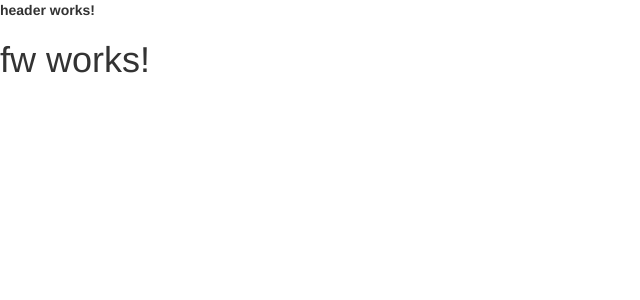
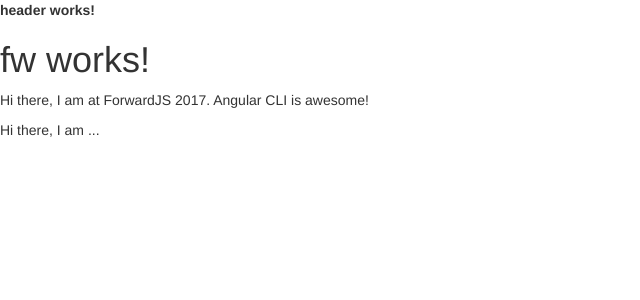
Before and after one commit to samherrmann/angular-cli-intro, an Angular app: page / in a window 1280 px wide. Shown: the top 300 px of the page, without its empty margins (0-640 px from the left). Built offline with nearby package versions, Linux system fonts and the light colour scheme.

Commit message:
Add pipe

```diff
--- a/src/app/app.component.html
+++ b/src/app/app.component.html
@@ -2,3 +2,11 @@
 <h1>
   {{title}}
 </h1>
+
+<p>
+  {{ message }}
+</p>
+
+<p>
+  {{ message | truncate: 15}}
+</p>
--- a/src/app/app.component.ts
+++ b/src/app/app.component.ts
@@ -7,4 +7,5 @@ import { Component } from '@angular/core';
 })
 export class AppComponent {
   title = 'fw works!';
+  message = 'Hi there, I am at ForwardJS 2017. Angular CLI is awesome!';
 }
--- a/src/app/app.module.ts
+++ b/src/app/app.module.ts
@@ -6,12 +6,14 @@ import { HttpModule } from '@angular/http';
 import { AppComponent } from './app.component';
 import { HeaderComponent } from './header.component';
 import { EmphasizeDirective } from './emphasize.directive';
+import { TruncatePipe } from './truncate.pipe';
 
 @NgModule({
   declarations: [
     AppComponent,
     HeaderComponent,
-    EmphasizeDirective
+    EmphasizeDirective,
+    TruncatePipe
   ],
   imports: [
     BrowserModule,
--- /dev/null
+++ b/src/app/truncate.pipe.ts
@@ -0,0 +1,11 @@
+import { Pipe, PipeTransform } from '@angular/core';
+
+@Pipe({
+  name: 'truncate'
+})
+export class TruncatePipe implements PipeTransform {
+
+  transform(value: string, length: number): any {
+    return value.substring(0, length) + '...';
+  }
+}
```
